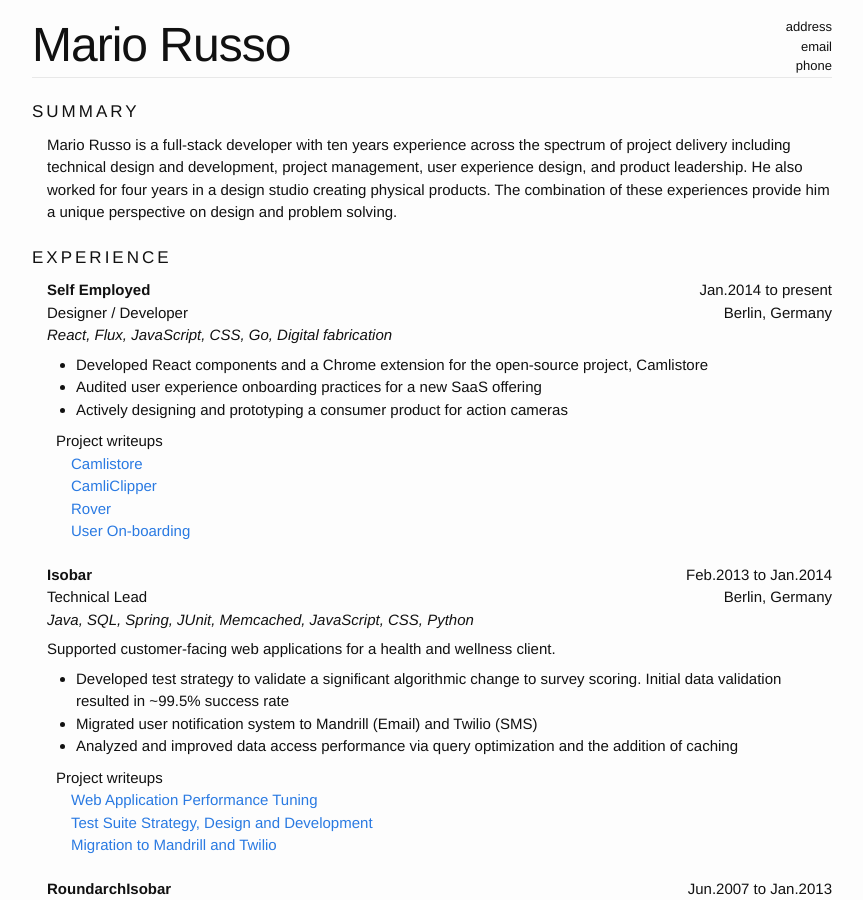
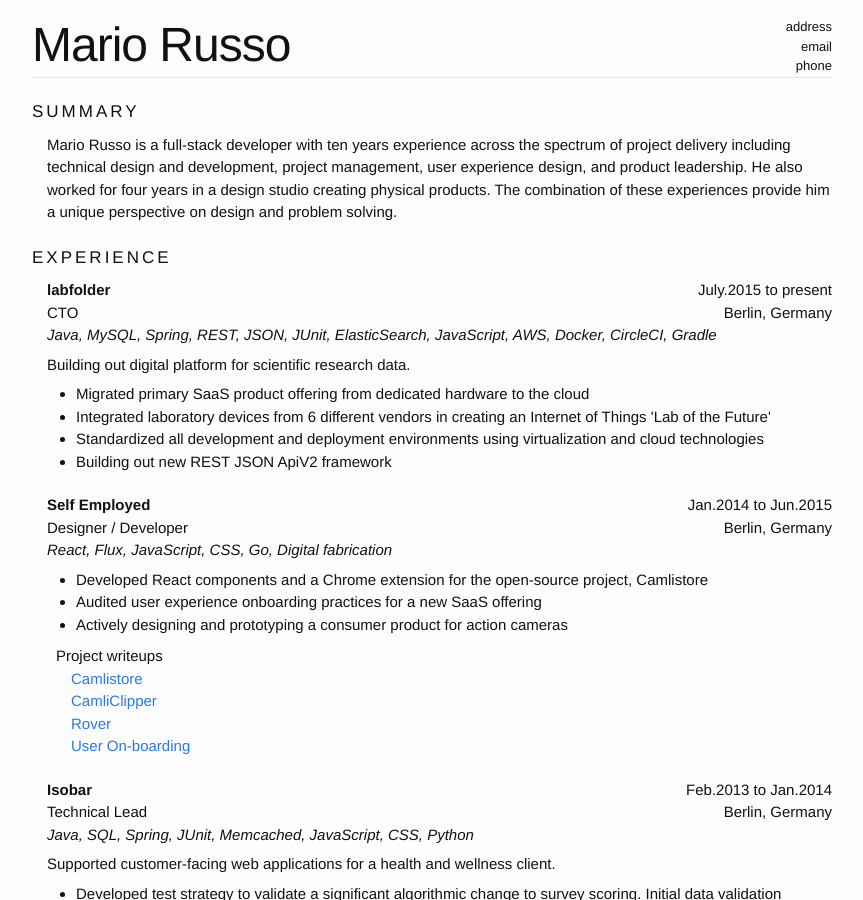
Before and after one commit to dotMR/cv, a Jekyll site: the page built from index.html, in a window 1280 px wide and 900 px high. Shown: the whole window, without its empty margins (208-1071 px from the left). Built offline with Jekyll 4.4.1, drawn with Linux system fonts in a browser that asks for light colours.

Commit message:
Added basic labfolder data

```diff
--- a/_data/resume.yml
+++ b/_data/resume.yml
@@ -74,10 +74,22 @@ projects:
    description: "The SSBLA hosts sled racing events. We developed an electronic race timing system complete with drag-race inspired start lights that monitors racer time and speed at the finish. Current projects include cloud data persistence and RFID racer identification. Our initial version was written up on the MAKE blog!"
 
 positions:
+ - company:     labfolder
+   role:        CTO
+   location:    Berlin, Germany
+   timeframe:   July.2015 to present
+   description:  "Building out digital platform for scientific research data."
+   highlights:
+    - description: "Migrated primary SaaS product offering from dedicated hardware to the cloud"
+    - description: "Integrated laboratory devices from 6 different vendors in creating an Internet of Things 'Lab of the Future'"
+    - description: "Standardized all development and deployment environments using virtualization and cloud technologies"
+    - description: "Building out new REST JSON ApiV2 framework"
+   technologies: "Java, MySQL, Spring, REST, JSON, JUnit, ElasticSearch, JavaScript, AWS, Docker, CircleCI, Gradle"
+
  - company:     Self Employed
    role:        Designer / Developer
    location:    Berlin, Germany
-   timeframe:   Jan.2014 to present
+   timeframe:   Jan.2014 to Jun.2015
    highlights:
     - description: "Developed React components and a Chrome extension for the open-source project, Camlistore"
     - description: "Audited user experience onboarding practices for a new SaaS offering"
```
